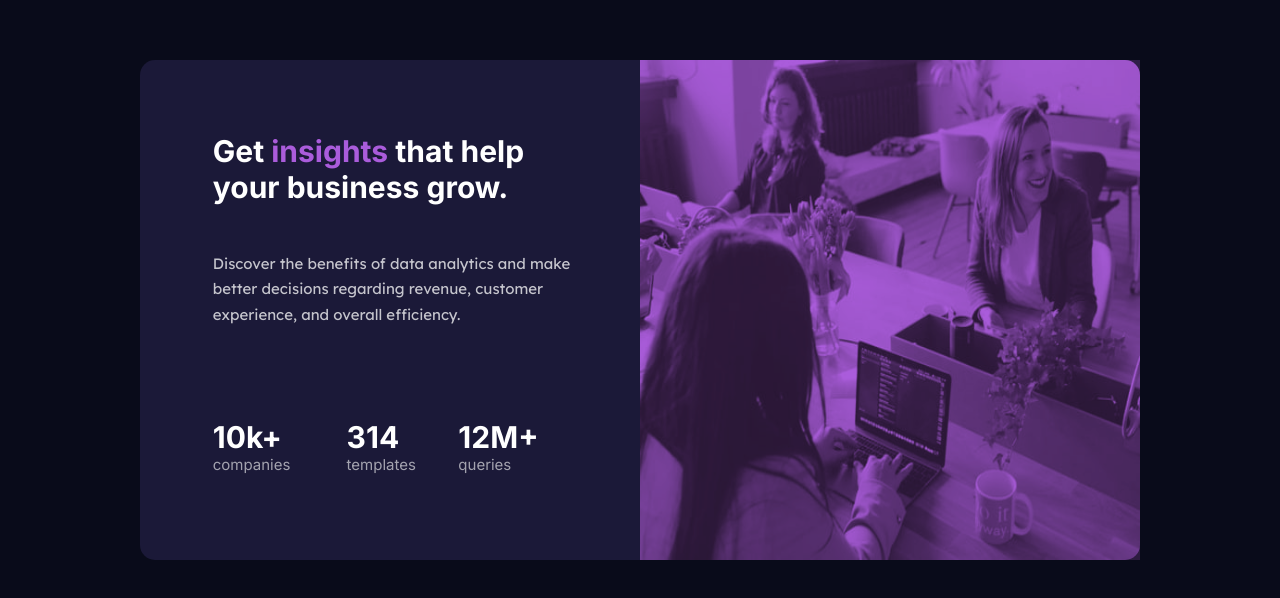
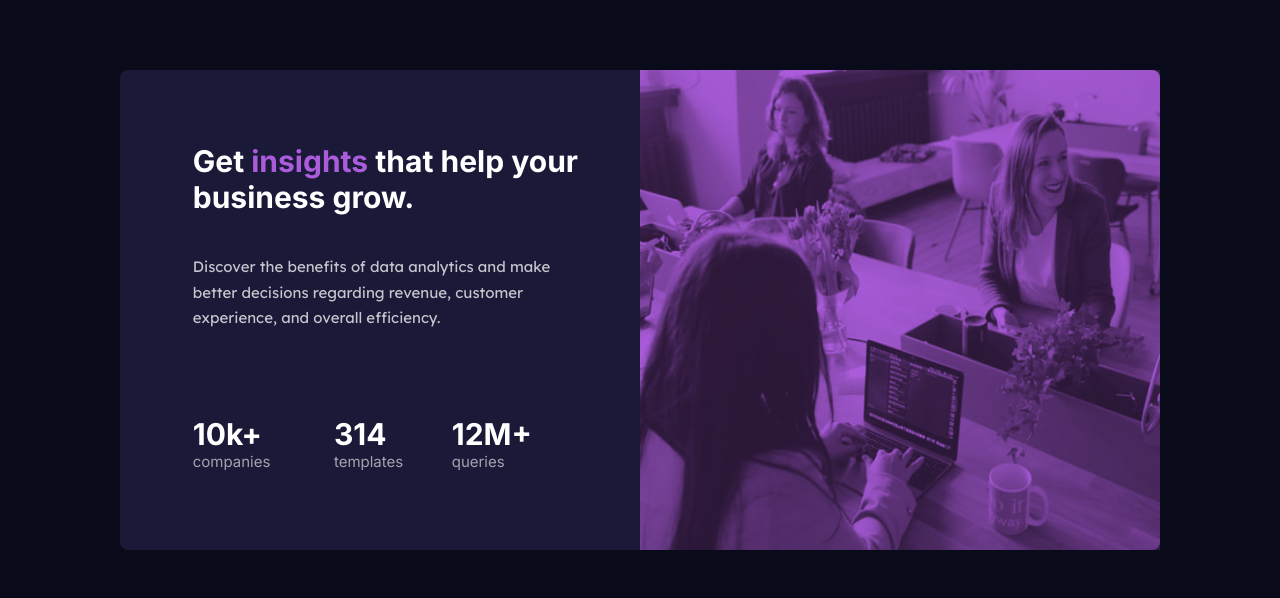
Before and after one commit to Yassin-ha/Stats-preview-card-component-challenge-hub, a plain HTML site: page index.html in a window 1280 px wide. Shown: the part 120-718 px from the top of the page. Drawn offline with Linux system fonts and the light colour scheme.

Commit message:
change size of the card in css

```diff
--- a/static/style.css
+++ b/static/style.css
@@ -18,9 +18,9 @@ body {
     display: flex;
     flex-direction: row;
     background-color: hsl(244, 38%, 16%);
-    height: 500px;
-    width: 1000px;
-    border-radius: 15px;
+    height: 480px;
+    width: 1040px;
+    border-radius: 8px;
     min-width: 500px;
     min-height: 250px;
 }
@@ -68,7 +68,7 @@ body {
     width: 50%;
     background-color: hsl(277, 64%, 61%);
     position: relative;
-    border-radius: 0px 15px 15px 0px;
+    border-radius: 0px 8px 8px 0px;
 }
 img {
     width: 100%;
```
